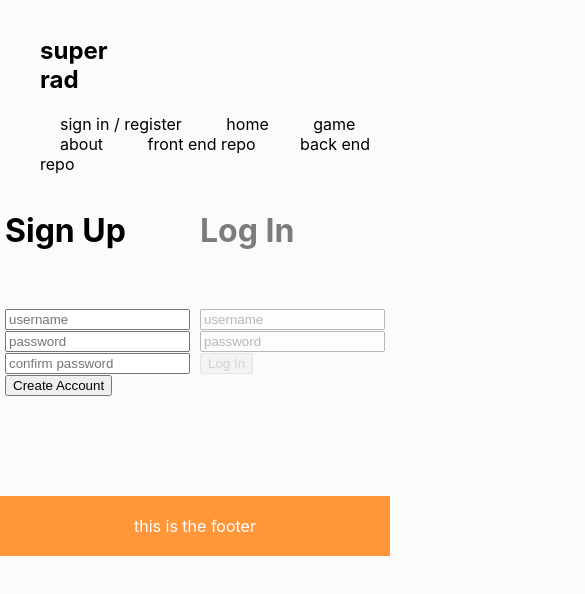
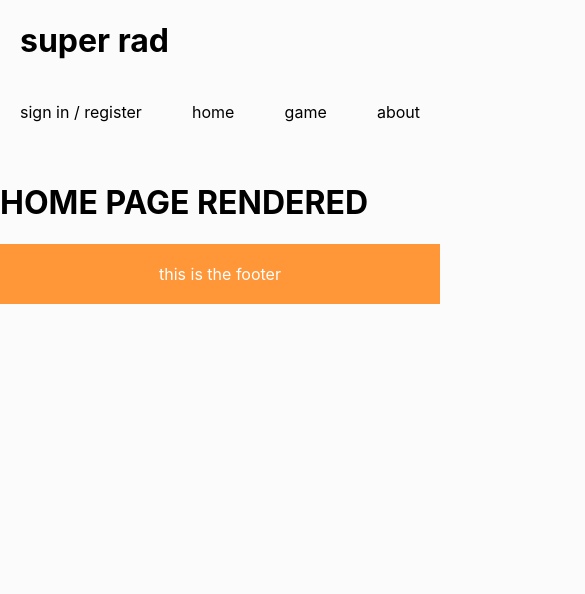
Before and after one commit to pmccall33/superRad-react, a React (Create React App) app: page / in a window 390 px wide. Shown: the top 594 px of the page, 585 px wide, since content can reach past the window. Built offline with nearby package versions, Linux system fonts and the light colour scheme.

Commit message:
lots of styling updates, making page responsive and mobile-friendly

```diff
--- a/src/About.jsx
+++ b/src/About.jsx
@@ -1,11 +1,39 @@
 import React from 'react';
 import  styled from 'styled-components';
 
+const StyledDiv = styled.div`
+  a, span {
+    text-decoration: none;
+    color: black
+  }
+  a:hover, span:hover {
+    text-decoration: underline;
+    color: #4cf0ce;
+    cursor: pointer;
+  }
+`
+
 function About (props) {
 	return (
-		<div>
-			ABOUT RENDERED
-		</div>
+		<StyledDiv>
+			<h1>ABOUT RENDERED</h1>
+			<a href="https://github.com/dakotahducharme/super-rad-react" target="_blank"> front end repo </a> <br />
+        	<a href="https://github.com/pmccall33/super-rad-app-sinatra" target="_blank"> back end repo </a> <br />
+			<p> Lorem ipsum dolor sit amet, consectetur adipisicing elit, sed do eiusmod
+    tempor incididunt ut labore et dolore magna aliqua. Ut enim ad minim veniam,
+    quis nostrud exercitation ullamco laboris nisi ut aliquip ex ea commodo
+    consequat. Duis aute irure dolor in reprehenderit in voluptate velit esse
+    cillum dolore eu fugiat nulla pariatur. Excepteur sint occaecat cupidatat non
+    proident, sunt in culpa qui officia deserunt mollit anim id est laborum.</p>
+
+	    <p>Lorem ipsum dolor sit amet, consectetur adipisicing elit, sed do eiusmod
+    tempor incididunt ut labore et dolore magna aliqua. Ut enim ad minim veniam,
+    quis nostrud exercitation ullamco laboris nisi ut aliquip ex ea commodo
+    consequat. Duis aute irure dolor in reprehenderit in voluptate velit esse
+    cillum dolore eu fugiat nulla pariatur. Excepteur sint occaecat cupidatat non
+    proident, sunt in culpa qui officia deserunt mollit anim id est laborum.</p>
+
+		</StyledDiv>
 	)
 }
 
--- a/src/App.css
+++ b/src/App.css
@@ -5,6 +5,10 @@ body {
   margin: 0;
 }
 
-form {
-	min-width: 150px;
+h4 {
+	margin-bottom: 10px;
 }
+
+.App {
+	min-width: 440px;
+}
--- a/src/App.js
+++ b/src/App.js
@@ -19,11 +19,12 @@ class App extends Component {
     super();
     this.state = {
       loggedIn: false,
+      message: "",
       username: "",
       userId: "",
       admin: false,
       pathId: "",
-      page: "authorization",  // --> "home", "authorization", "user", "game", "about"
+      page: "home",  // --> "home", "authorization", "user", "game", "about"
       sessionImageIds: [],
       currentImages: []
     }
@@ -31,25 +32,32 @@ class App extends Component {
   goTo = (destination) => {
     // acceptable inputs: "home", "authorization", "user", "game", "about"
     this.setState({
-      page: destination
+      page: destination,
+      message: ""
     })
   }
-  login = (username, userId, is_admin = false) => {
+  login = (username, userId, is_admin) => {
     this.setState({
       loggedIn: true,
       username: username,
       userId: userId,
       admin: is_admin,
-      page: "user"
+      page: "home",
+      message: `Logged in as ${username}`
     })
   }
   logout = async () => {
+
+    // need to hit logout API route !!!
+
+    const userLoggedOut = this.state.username;
 
     this.setState({
       loggedIn: false,
       username: "",
       userId: "",
       admin: false,
+      message: `Logged out user ${userLoggedOut}`,
       page: "authorization"
     })
   }
@@ -65,12 +73,15 @@ class App extends Component {
   }
   render() {
 
+    // console.log("APP STATE: ", this.state)
+
     return (
       <div className="App">
         <Nav data={this.state} goTo={this.goTo} logout={this.logout} />
+        { this.state.message ? <span>{this.state.message}</span> : null }
+        { !this.state.message && this.state.loggedIn ? <span> {this.state.username} </span> : <span> &nbsp; </span> }
+        { this.state.page === "authorization" ? <Authorization data={this.state} register={this.register} login={this.login} /> : null }
         { this.state.page === "home" ? <Home data={this.state} /> : null }
-        { this.state.page === "authorization" ? <Authorization data={this.state} register={this.register} login={this.login} /> : null }
-        { this.state.page === "user" ? <User data={this.state} /> : null }
         { this.state.page === "game" ? <Game data={this.state} getImages={this.getImages} /> : null }
         { this.state.page === "about" ? <About /> : null }
         <Footer />
--- a/src/Authorization.jsx
+++ b/src/Authorization.jsx
@@ -6,6 +6,10 @@ const StyledAuth = styled.div`
   flex-direction: row;
   justify-content: space-around;
   margin-bottom: 100px;
+
+  form {
+    min-width: 150px;
+  }
 `
 
 class Authorization extends Component {
@@ -77,7 +81,6 @@ class Authorization extends Component {
         })
 
         const responseJson = await response.json();
-        console.log(responseJson);
 
         if (responseJson.success && responseJson.status === "good") {
           this.setState({
@@ -95,7 +98,7 @@ class Authorization extends Component {
           })
         }
 
-      this.props.login(responseJson.username, responseJson.userId)
+      this.props.login(responseJson.username, responseJson.userId, responseJson.is_admin)
 
       }
     } catch (err) {
@@ -141,7 +144,6 @@ class Authorization extends Component {
           })
 
           const responseJson = await response.json();
-          console.log(responseJson);
 
           if (responseJson.success && responseJson.status === "good") {
             this.setState({
@@ -159,7 +161,7 @@ class Authorization extends Component {
             })
           }
 
-          this.props.login(responseJson.username, responseJson.userId);
+          this.props.login(responseJson.username, responseJson.userId, responseJson.is_admin);
       }
     } catch(err) {
       console.log(err);
--- a/src/Game.jsx
+++ b/src/Game.jsx
@@ -4,20 +4,33 @@ import  styled from 'styled-components';
 // Components:
 import Content from './Content.jsx';
 
+const StyledDiv = styled.div`
+  a, span {
+    text-decoration: none;
+    color: black
+  }
+  a:hover, span:hover {
+    text-decoration: underline;
+    color: #4cf0ce;
+    cursor: pointer;
+  }
+`
 
 class Game extends Component {
-	constructor(){
+	constructor(props){
 		super();
 		this.state = {
-
+			loggedIn: props.loggedIn,
+			username: props.username,
+			userId: props.userId
 		}
 	}
 	render(){
 		return (
-			<div>
-				GAME RENDERED
+			<StyledDiv>
+				<h1>GAME RENDERED</h1>
 				<Content />
-			</div>
+			</StyledDiv>
 		)
 	}
 }
--- a/src/Home.jsx
+++ b/src/Home.jsx
@@ -1,11 +1,28 @@
-import React from 'react';
+import React, { Component } from 'react';
 import  styled from 'styled-components';
 
-const Home = (props) => {
-	return (
-		<div>
-			HOME RENDERED
-		</div>
+// Components
+import User from './User.jsx';
+
+
+const StyledDiv = styled.div`
+  a, span {
+    text-decoration: none;
+    color: black
+  }
+  a:hover, span:hover {
+    text-decoration: underline;
+    color: #4cf0ce;
+    cursor: pointer;
+  }
+`
+
+function Home (props) {
+  console.log(props);
+  return (
+		<StyledDiv>
+      { props.data.loggedIn ? <User /> : <h1> HOME PAGE RENDERED </h1> }
+		</StyledDiv>
 	)
 }
 
--- a/src/Nav.jsx
+++ b/src/Nav.jsx
@@ -1,47 +1,39 @@
 import React from 'react'
 import styled from 'styled-components'
 
+const StyledNav = styled.nav`
+    padding: none;
+    margin: 0, 40px;
+    display: flex;
+    justify-content: space-between;
+    align-items: center;
 
-
-const StyledNav = styled.nav`
-  text-align: left;
-  display: inline;
-  li {
-    display: inline;
+  span {
+    text-decoration: none;
+    color: black;
     padding: 20px;
   }
-  a, span {
-    text-decoration: none;
-    color: black
-  }
-  a:hover, span:hover {
+
+  span:hover {
     text-decoration: underline;
     color: #4cf0ce;
     cursor: pointer;
   }
 `
 const StyledH1 = styled.h1`
-text-align: left;
-display: inline-flex
-margin-right: 800px;
+margin-left: 20px;
 `
 
 const Nav = (props) => {
-
   return (
     <div>
+        <StyledH1 className="exception">super rad </StyledH1>
       <StyledNav>
-      <ul>
-        <StyledH1 className="exception">super rad</StyledH1>
-        { !props.data.loggedIn ? <li><span onClick={props.goTo.bind(null, "authorization")}> sign in / register</span></li> : null }
-        { props.data.loggedIn ? <li> <span onClick={props.goTo.bind(null, "user")}> user page </span></li> : null }
-        { props.data.loggedIn ? <li><span onClick={props.logout}> logout </span></li> : null }
-        <li><span onClick={props.goTo.bind(null, "home")}> home </span></li>
-        <li><span onClick={props.goTo.bind(null, "game")}> game </span></li>
-        <li><span onClick={props.goTo.bind(null, "about")}> about </span></li>
-        <li><a href="https://github.com/dakotahducharme/super-rad-react" target="_blank"> front end repo </a></li>
-        <li><a href="https://github.com/pmccall33/super-rad-app-sinatra" target="_blank"> back end repo </a></li>
-      </ul>
+        { !props.data.loggedIn ? <span onClick={props.goTo.bind(null, "authorization")}> sign in / register</span> : null }
+        <span onClick={props.goTo.bind(null, "home")}> home </span>
+        <span onClick={props.goTo.bind(null, "game")}> game </span>
+        <span onClick={props.goTo.bind(null, "about")}> about </span>
+        { props.data.loggedIn ? <span onClick={props.logout}> logout </span> : null }
     </StyledNav>
   </div>
   )
--- a/src/User.jsx
+++ b/src/User.jsx
@@ -1,11 +1,23 @@
 import React from 'react';
 import  styled from 'styled-components';
 
+const StyledDiv = styled.div`
+  a, span {
+    text-decoration: none;
+    color: black
+  }
+  a:hover, span:hover {
+    text-decoration: underline;
+    color: #4cf0ce;
+    cursor: pointer;
+  }
+`
+
 const User = (props) => {
 	return (
-		<div>
-			USER RENDERED
-		</div>
+		<StyledDiv>
+			<h1>USER PAGE RENDERED</h1>
+		</StyledDiv>
 	)
 }
 
```
